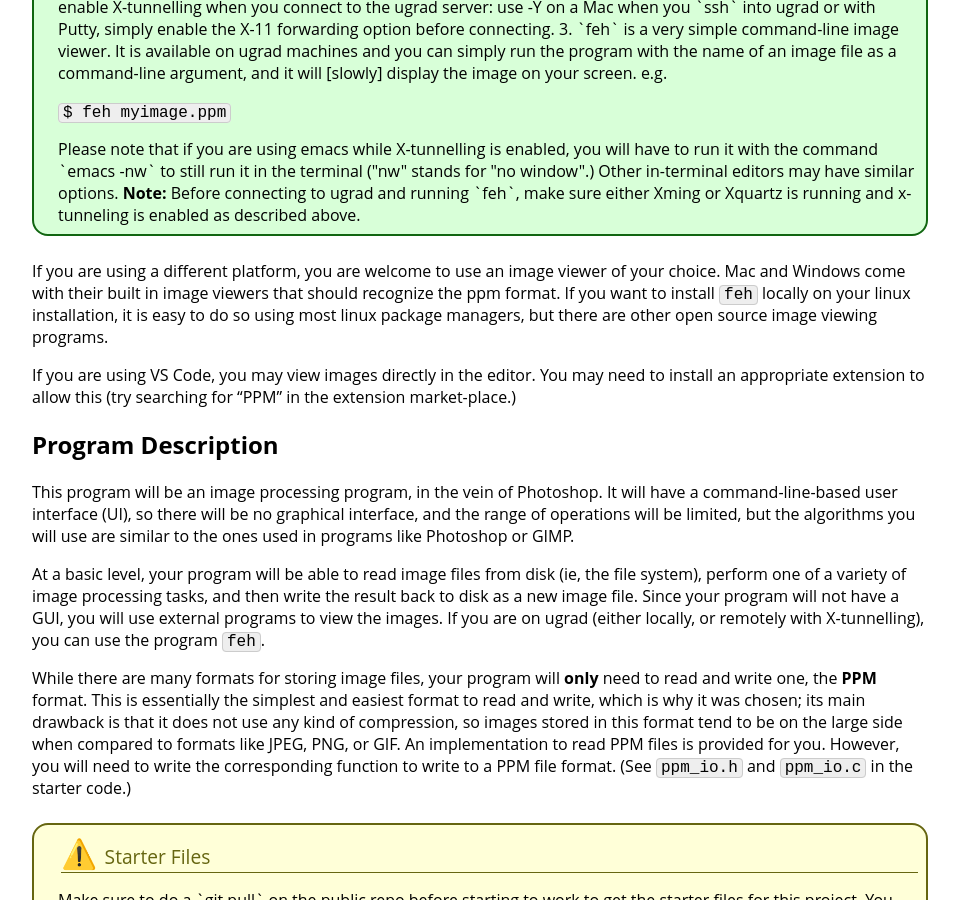
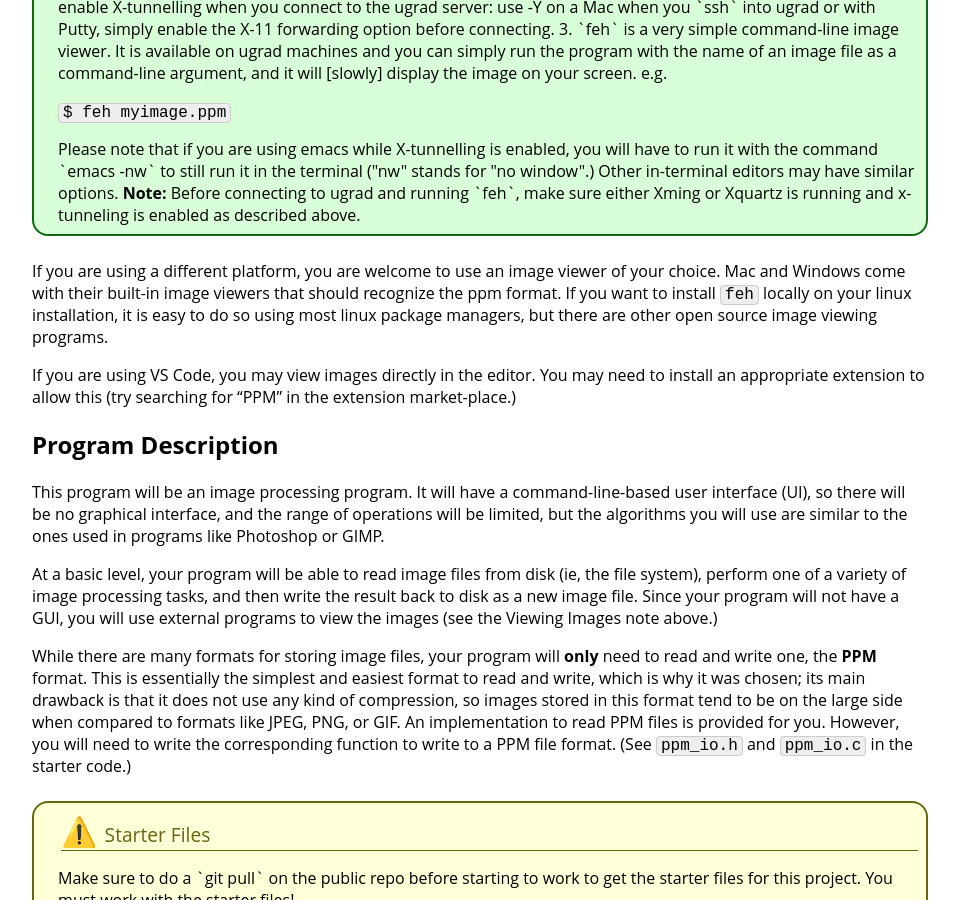
Before and after one commit to jhu-ip/cs220-f25, a Jekyll site: the page built from assign/midterm.md, in a window 1280 px wide and 900 px high, scrolled down 1660 px. Shown: the whole window, without its empty margins (160-1119 px from the left). Built offline with Jekyll 4.4.1, drawn with Linux system fonts in a browser that asks for light colours.

Commit message:
midterm project: fixing typos and grammar in handout

```diff
--- a/assign/midterm.md
+++ b/assign/midterm.md
@@ -79,15 +79,15 @@
 </div>
 </div>
 
-If you are using a different platform, you are welcome to use an image viewer of your choice. Mac and Windows come with their built in image viewers that should recognize the ppm format. If you want to install `feh` locally on your linux installation, it is easy to do so using most linux package managers, but there are other open source image viewing programs.
+If you are using a different platform, you are welcome to use an image viewer of your choice. Mac and Windows come with their built-in image viewers that should recognize the ppm format. If you want to install `feh` locally on your linux installation, it is easy to do so using most linux package managers, but there are other open source image viewing programs.
 
 If you are using VS Code, you may view images directly in the editor. You may need to install an appropriate extension to allow this (try searching for "PPM" in the extension market-place.)
 
 ## Program Description
 
-This program will be an image processing program, in the vein of Photoshop. It will have a command-line-based user interface (UI), so there will be no graphical interface, and the range of operations will be limited, but the algorithms you will use are similar to the ones used in programs like Photoshop or GIMP.
+This program will be an image processing program. It will have a command-line-based user interface (UI), so there will be no graphical interface, and the range of operations will be limited, but the algorithms you will use are similar to the ones used in programs like Photoshop or GIMP.
 
-At a basic level, your program will be able to read image files from disk (ie, the file system), perform one of a variety of image processing tasks, and then write the result back to disk as a new image file. Since your program will not have a GUI, you will use external programs to view the images. If you are on ugrad (either locally, or remotely with X-tunnelling), you can use the program `feh`.
+At a basic level, your program will be able to read image files from disk (ie, the file system), perform one of a variety of image processing tasks, and then write the result back to disk as a new image file. Since your program will not have a GUI, you will use external programs to view the images (see the Viewing Images note above.)
 
 While there are many formats for storing image files, your program will **only** need to read and write one, the **PPM** format. This is essentially the simplest and easiest format to read and write, which is why it was chosen; its main drawback is that it does not use any kind of compression, so images stored in this format tend to be on the large side when compared to formats like JPEG, PNG, or GIF. An implementation to read PPM files is provided for you. However, you will need to write the corresponding function to write to a PPM file format. (See `ppm_io.h` and `ppm_io.c` in the starter code.)
 
```
